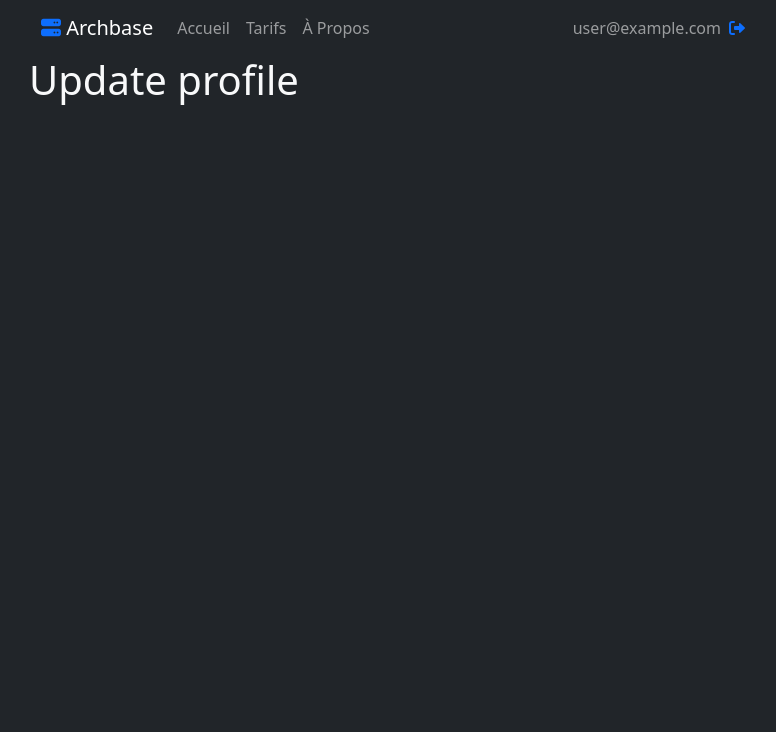
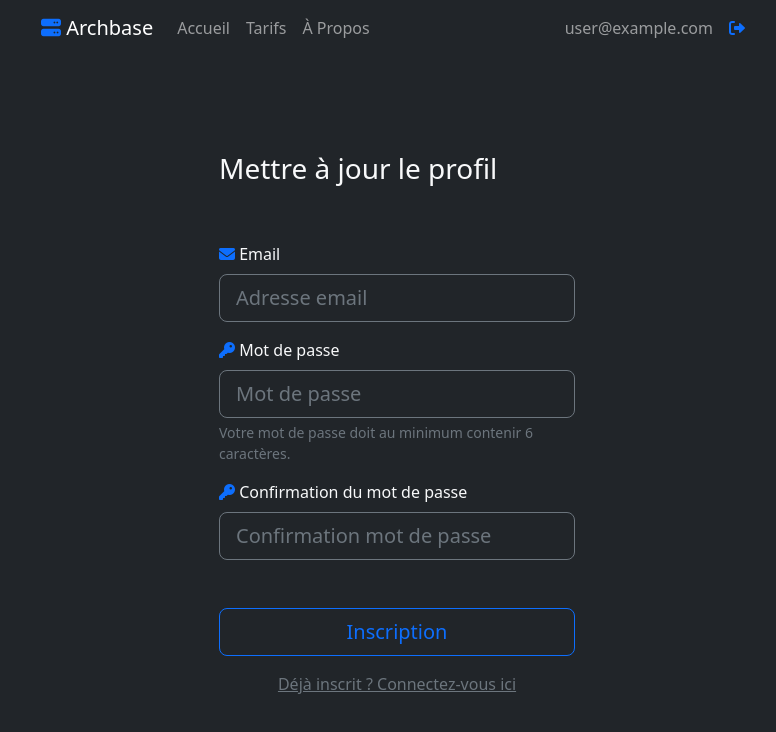
Before and after one commit to artonoximee/archbase, a React (Create React App) app: page /update-profile in a window 1280 px wide. Shown: the top 732 px of the page, without its empty margins (243-1019 px from the left). Built offline with nearby package versions, Linux system fonts and the light colour scheme; no server answers; sample sign-in values are in the browser's storage.

Commit message:
updated navbar to access update profile

```diff
--- a/src/components/Navbar.js
+++ b/src/components/Navbar.js
@@ -50,10 +50,12 @@ function Navbar() {
           {
             currentUser &&
             <ul className="navbar-nav mb-2 mb-lg-0">
-              <span className="navbar-text">{currentUser.email}</span>
               <li className="nav-item">
-                  <Link onClick={handleLogOut} className="nav-link"><i className="fa-solid fa-right-from-bracket text-primary"></i></Link>
-                </li>
+                <Link to="/update-profile" className="nav-link">{ currentUser.email }</Link>
+              </li>
+              <li className="nav-item">
+                <Link onClick={handleLogOut} className="nav-link"><i className="fa-solid fa-right-from-bracket text-primary"></i></Link>
+              </li>
             </ul>
           }
         </div>
--- a/src/components/auth/UpdateProfile.js
+++ b/src/components/auth/UpdateProfile.js
@@ -1,9 +1,79 @@
-import React from "react";
+import React, { useState } from "react";
+import { Link, useNavigate } from "react-router-dom";
+import { useForm } from "react-hook-form";
+import { useAuth } from "../../contexts/AuthContext";
 
 function UpdateProfile() {
+  const { register, handleSubmit, formState: { errors } } = useForm();
+  const { signUp } = useAuth();
+  const [error, setError] = useState("");
+  const [loading, setLoading] = useState(false);
+  const navigate = useNavigate();
+
+  async function submitSignUp(data) {
+    if (data.password !== data.passwordConfirm) {
+      return setError("Les mots de passes ne correspondent pas, veuillez réessayer.");
+    }
+    try {
+      setError("");
+      setLoading(true);
+      await signUp(data.email, data.password);
+      navigate("/dashboard");
+    } catch (err) {
+      setError("Échec de la création du compte");
+    }
+    setLoading(false);
+  }
+
   return (
-    <h1>Update profile</h1>
+    <div className="row justify-content-center top-margin">
+        <div className="col-lg-6 col-md-12">
+
+          <h3>Mettre à jour le profil</h3>
+
+          <label htmlFor="email" className="form-label mt-5"><i className="fa-solid fa-envelope text-primary"></i> Email</label>
+          <input
+            type="email"
+            id="email"
+            className={ `form-control form-control-lg bg-dark border-secondary text-light ${errors.email && "is-invalid border-danger"}` }
+            placeholder="Adresse email"
+            { ...register("email", { required: true, pattern: /^([\w.%+-]+)@([\w-]+\.)+([\w]{2,})$/i }) }
+          />
+          { errors.email && <div className="form-text text-danger">Merci de renseigner une adresse email valide pour vous inscrire</div> }
+
+          <label htmlFor="password" className="form-label mt-3"><i className="fa-sharp fa-solid fa-key text-primary"></i> Mot de passe</label>
+          <input
+            type="password"
+            id="password"
+            className={ `form-control form-control-lg bg-dark border-secondary text-light ${ errors.password && "is-invalid border-danger" }` }
+            placeholder="Mot de passe"
+            { ...register("password", { required: true, minLength: 6 }) }
+          />
+          <div className={ `form-text ${ errors.password && "text-danger" }` }>
+            Votre mot de passe doit au minimum contenir 6 caractères.
+          </div>
+          <label htmlFor="passwordConfirm" className="form-label mt-3"><i className="fa-sharp fa-solid fa-key text-primary"></i> Confirmation du mot de passe</label>
+          <input
+            type="password"
+            id="passwordConfirm"
+            className={ `form-control form-control-lg bg-dark border-secondary text-light ${ errors.password && "is-invalid border-danger" }` }
+            placeholder="Confirmation mot de passe"
+            {...register("passwordConfirm", { required: true, minLength: 6 })}
+          />
+
+          <div className="d-grid gap-2">
+            <button className={ `btn btn-lg mt-5 btn-outline-primary` } onClick={ handleSubmit(submitSignUp) } disabled={ loading } type="submit">Inscription</button>
+          </div>
+
+          <div className="d-grid gap-2">
+            <Link to="/login" className="text-center text-secondary mt-3">Déjà inscrit ? Connectez-vous ici</Link>
+          </div>
+
+          { error && <div className="alert alert-danger mt-3">{ error }</div> }
+
+          <div className=" bottom-margin"></div>
+        </div>
+      </div>
   )
-};
-
+}
 export default UpdateProfile;
```
